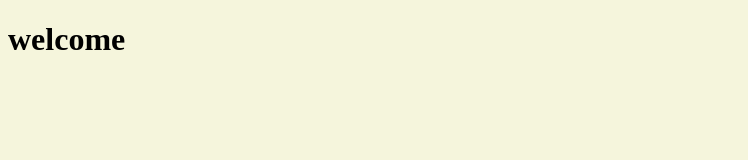
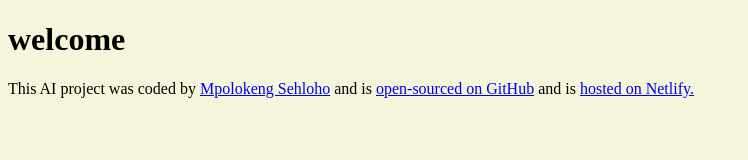
Before and after one commit to Mpolokeng-1/AI-Joke-Generator, a plain HTML site: page index.html in a window 1280 px wide. Shown: the whole page, without its empty margins (0-748 px from the left). Drawn offline with Linux system fonts and the light colour scheme.

Commit message:
Added links on the footer.

```diff
--- a/index.html
+++ b/index.html
@@ -8,6 +8,20 @@
   </head>
   <body>
     <h1>welcome</h1>
+    <footer>
+      This AI project was coded by
+      <a href="https://github.com/Mpolokeng-1" target="_blank"
+        >Mpolokeng Sehloho</a
+      >
+      and is
+      <a href="https://github.com/Mpolokeng-1/AI-Joke-Generator" target="_blank"
+        >open-sourced on GitHub</a
+      >
+      and is
+      <a href="https://thee-ai-joke-generator.netlify.app/"
+        >hosted on Netlify.</a
+      >
+    </footer>
     <script src="src/index.js"></script>
   </body>
 </html>
```
